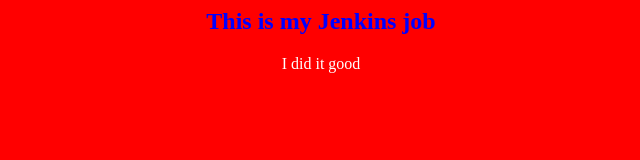
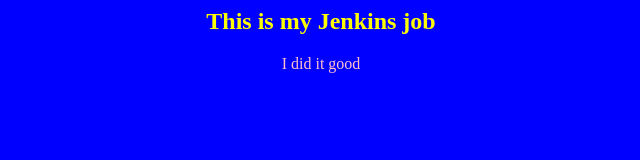
Before and after one commit to Gayane90/jenkins, a plain HTML site: page index.html in a window 1280 px wide. Shown: the whole page, without its empty margins (319-959 px from the left). Drawn offline with Linux system fonts and the light colour scheme.

Commit message:
change index.html

```diff
--- a/index.html
+++ b/index.html
@@ -1,9 +1,9 @@
 <html>
-<body bgcolor=red>
+<body bgcolor=blue>
 <center>
-<h2><font color=blue>This is my Jenkins job</font></h2>
+<h2><font color=yellow>This is my Jenkins job</font></h2>
 
-<font color=white>I did it good</font>
+<font color=pink>I did it good</font>
 
 </center>
 </body>
```
